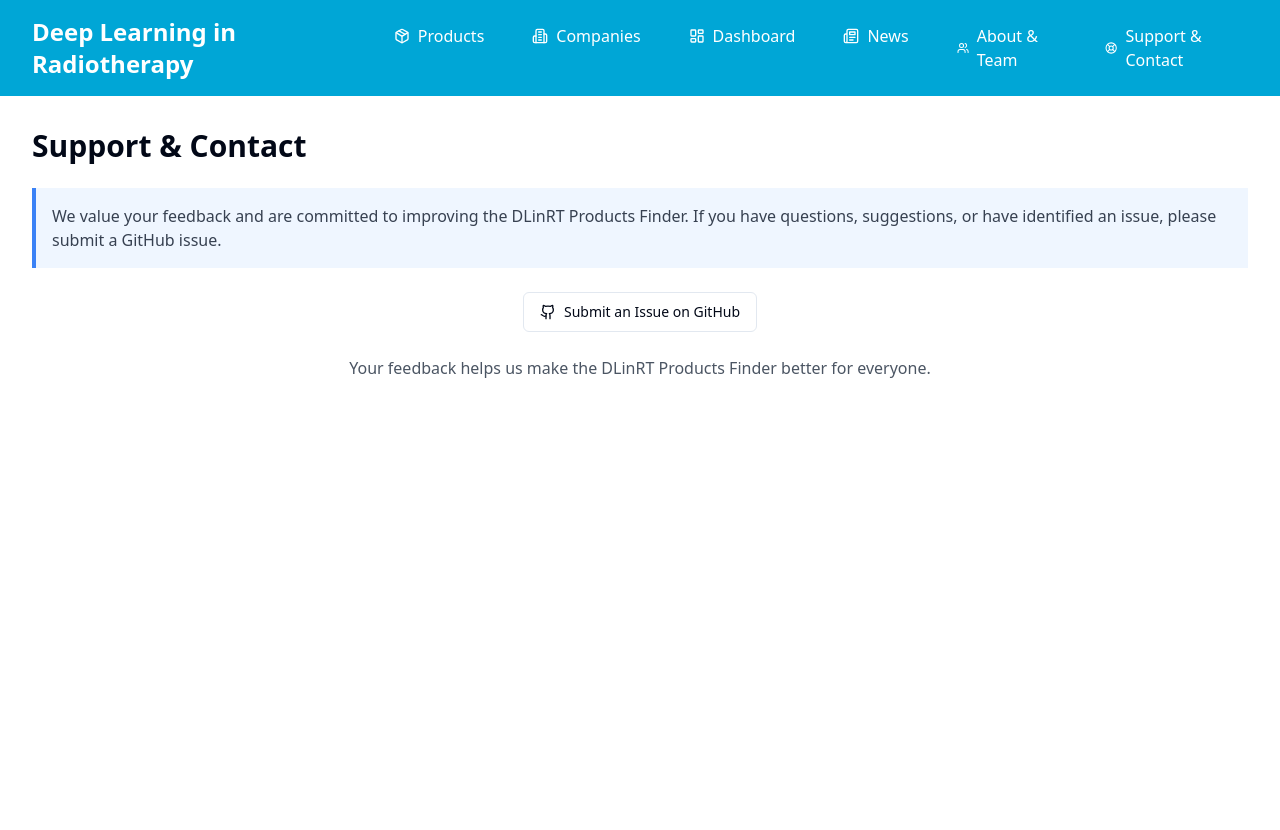
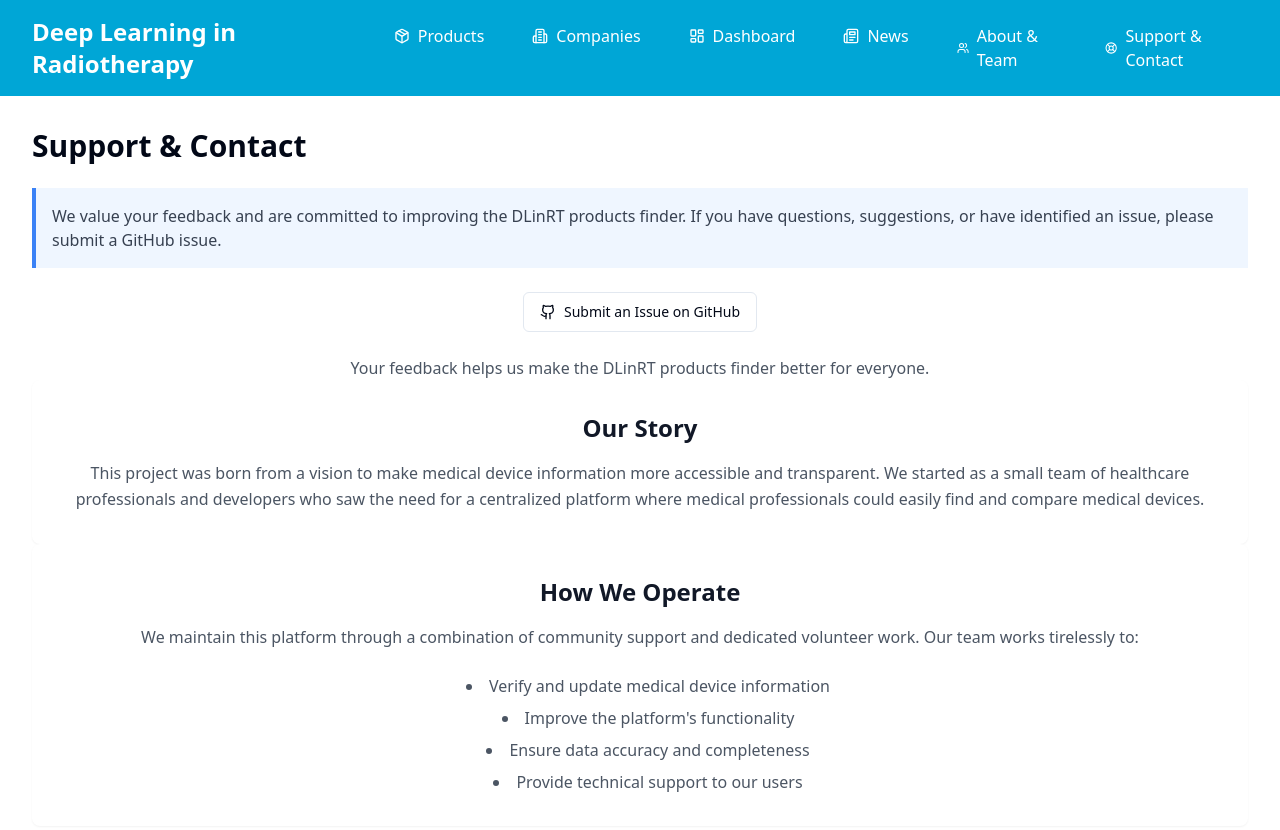
Before and after one commit to DLinRT-eu/website, a React (Vite) app: page /dlinrt-products/support in a window 1280 px wide. Shown: the top 830 px of the page. Built offline with nearby package versions, Linux system fonts and the light colour scheme.

Commit message:
update support

```diff
--- a/index.html
+++ b/index.html
@@ -5,10 +5,10 @@
     <meta charset="UTF-8" />
     <meta name="viewport" content="width=device-width, initial-scale=1.0" />
     <title>DLinRT products finder</title>
-    <meta name="description" content="Search and explore AI products in Radiotherapy" />
-    <meta name="author" content="DLinRT Products Finder" />
+    <meta name="description" content="Search and explore deep learning products in Radiotherapy" />
+    <meta name="author" content="Matteo Maspero" />
 
-    <meta property="og:title" content="DLinRT Products Finder - AI in Radiotherapy Products" />
+    <meta property="og:title" content="DLinRT products finder" />
     <meta property="og:description" content="Search and explore AI products in Radiotherapy" />
     <meta property="og:type" content="website" />
     <meta property="og:image" content="https://lovable.dev/opengraph-image-p98pqg.png" />
--- a/src/pages/Support.tsx
+++ b/src/pages/Support.tsx
@@ -14,7 +14,7 @@ const Support = () => {
 
         <div className="bg-blue-50 border-l-4 border-blue-500 p-4">
           <p className="text-gray-700">
-            We value your feedback and are committed to improving the DLinRT Products Finder. If you have questions, suggestions, or have identified an issue, please submit a GitHub issue.
+            We value your feedback and are committed to improving the DLinRT products finder. If you have questions, suggestions, or have identified an issue, please submit a GitHub issue.
           </p>
         </div>
 
@@ -26,7 +26,29 @@ const Support = () => {
         </div>
 
         <div className="text-center text-gray-600 mt-4">
-          <p>Your feedback helps us make the DLinRT Products Finder better for everyone.</p>
+          <p>Your feedback helps us make the DLinRT products finder better for everyone.</p>
+          <section className="bg-white rounded-lg p-8 shadow-sm">
+            <h2 className="text-2xl font-semibold text-gray-900 mb-4">Our Story</h2>
+            <p className="text-gray-600 leading-relaxed">
+              This project was born from a vision to make medical device information more accessible and transparent.
+              We started as a small team of healthcare professionals and developers who saw the need for a
+              centralized platform where medical professionals could easily find and compare medical devices.
+            </p>
+          </section>
+
+          <section className="bg-white rounded-lg p-8 shadow-sm">
+            <h2 className="text-2xl font-semibold text-gray-900 mb-4">How We Operate</h2>
+            <p className="text-gray-600 leading-relaxed mb-6">
+              We maintain this platform through a combination of community support and dedicated volunteer work.
+              Our team works tirelessly to:
+            </p>
+            <ul className="list-disc list-inside text-gray-600 space-y-2 ml-4">
+              <li>Verify and update medical device information</li>
+              <li>Improve the platform's functionality</li>
+              <li>Ensure data accuracy and completeness</li>
+              <li>Provide technical support to our users</li>
+            </ul>
+          </section>
         </div>
       </main>
     </div>
```
